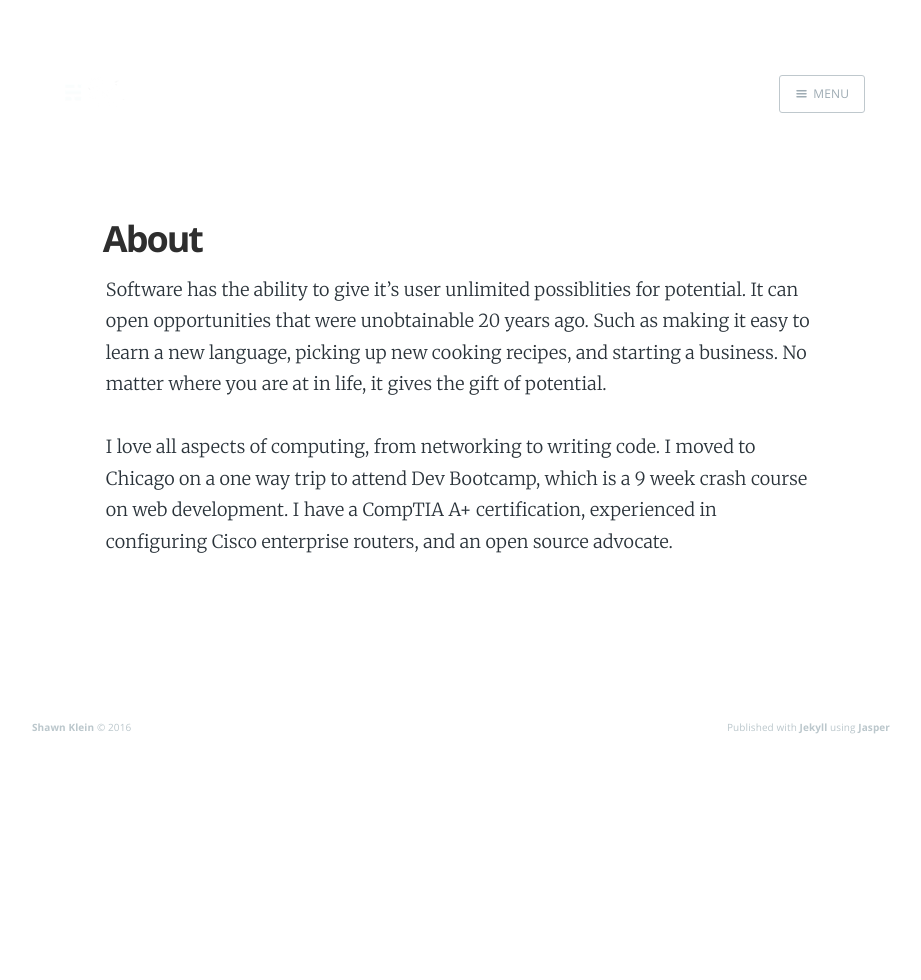
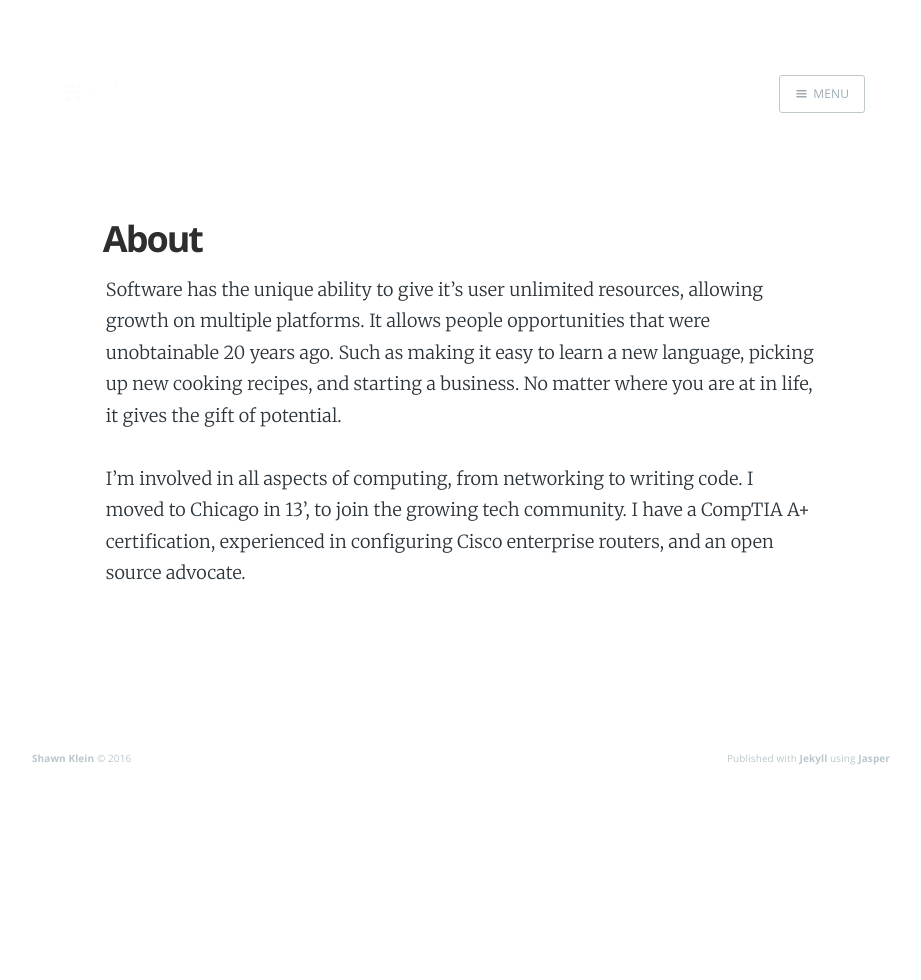
Before and after one commit to Carpk/ShawnKlein, a Jekyll site: the page built from about/index.md, in a window 1280 px wide. Shown: the whole page, without its empty margins (179-1100 px from the left). Built offline with Jekyll 4.4.1, drawn with Linux system fonts in a browser that asks for light colours; nearby versions of some CDN libraries; some web fonts are replaced; Markdown is read by kramdown in place of the engine named in the settings.

Commit message:
edit about page

```diff
--- a/about/index.md
+++ b/about/index.md
@@ -6,6 +6,7 @@
 logo: 'assets/images/logo.png'
 current: about
 ---
-Software has the ability to give it's user unlimited possiblities for potential. It can open opportunities that were unobtainable 20 years ago. Such as making it easy to learn a new language, picking up new cooking recipes, and starting a business. No matter where you are at in life, it gives the gift of potential.
 
-I love all aspects of computing, from networking to writing code. I moved to Chicago on a one way trip to attend Dev Bootcamp, which is a 9 week crash course on web development. I have a CompTIA A+ certification, experienced in configuring Cisco enterprise routers, and an open source advocate.
+Software has the unique ability to give it's user unlimited resources, allowing growth on multiple platforms. It allows people opportunities that were unobtainable 20 years ago. Such as making it easy to learn a new language, picking up new cooking recipes, and starting a business. No matter where you are at in life, it gives the gift of potential.
+
+I'm involved in all aspects of computing, from networking to writing code. I moved to Chicago in 13', to join the growing tech community. I have a CompTIA A+ certification, experienced in configuring Cisco enterprise routers, and an open source advocate.
```
